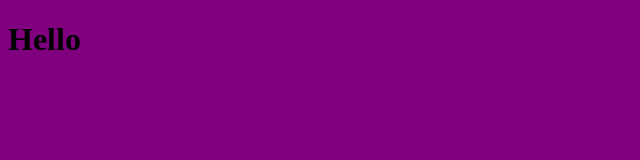
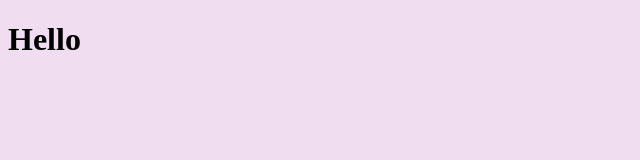
Before and after one commit to draft2/draft2.github.io, a plain HTML site: page index.html in a window 1280 px wide. Shown: the whole page, without its empty margins (0-640 px from the left). Drawn offline with Linux system fonts and the light colour scheme.

Commit message:
background colour change

```diff
--- a/styles.css
+++ b/styles.css
@@ -1,4 +1,4 @@
 body{
-background: purple;
+background: #F0DDF0;
 
 }
```
